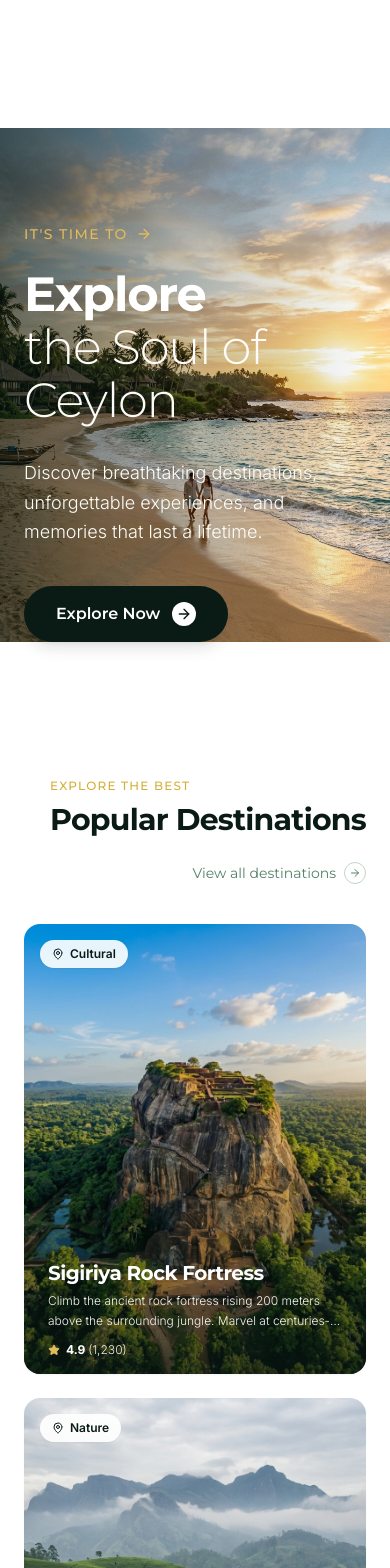
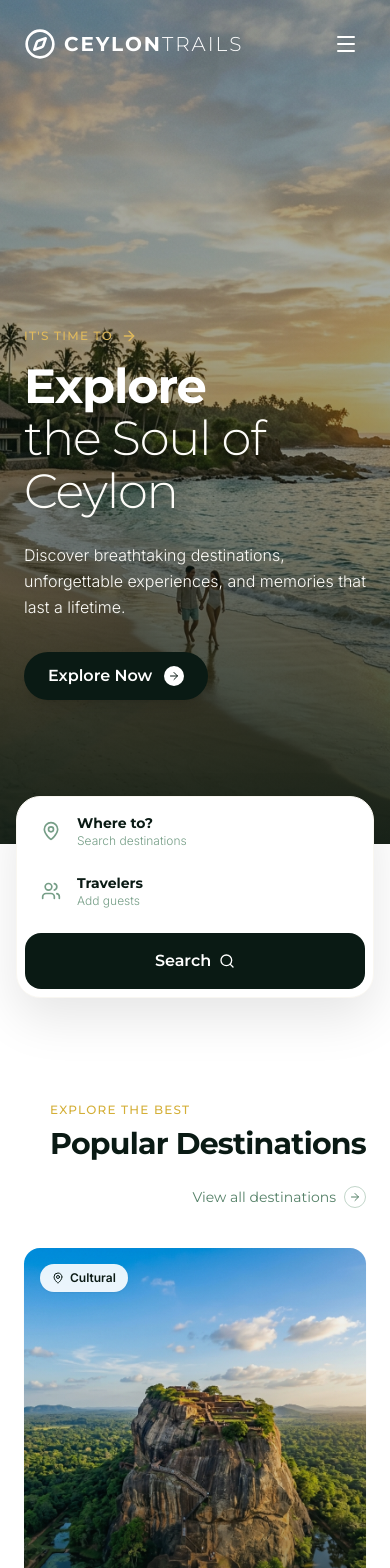
Before and after one commit to Ruvinsara23/CeylonTrails, a Next.js app: page / in a window 390 px wide. Shown: the top 1568 px of the page. Built offline with nearby package versions, Linux system fonts and the light colour scheme.

Commit message:
UI Polish: Navbar, Mobile Hero, Testimonial Grid, Filters, Animations

```diff
--- a/data/mock.ts
+++ b/data/mock.ts
@@ -142,6 +142,14 @@ export const testimonials: Testimonial[] = [
     avatar: 'https://picsum.photos/seed/face2/200/200',
     rating: 5,
   },
+  {
+    id: '3',
+    name: 'Elena Rossi',
+    location: 'Rome, Italy',
+    text: 'A perfect blend of culture and relaxation. The guides were incredibly knowledgeable and the boutique hotels were breathtaking.',
+    avatar: 'https://picsum.photos/seed/face3/200/200',
+    rating: 5,
+  },
 ];
 
 export const trustBadges = [
--- a/src/app/tours/page.tsx
+++ b/src/app/tours/page.tsx
@@ -48,7 +48,7 @@ export default function ToursPage() {
             transition={{ duration: 0.6, delay: 0.2 }}
             className="text-pearl-200/90 text-lg max-w-2xl mx-auto font-light"
           >
-            Choose from our carefully crafted experiences — from cultural deep-dives to breathtaking wildlife safaris.
+            Choose from our carefully crafted experiences, from cultural deep-dives to breathtaking wildlife safaris.
           </motion.p>
         </div>
       </section>
--- a/src/components/DestinationsGrid.tsx
+++ b/src/components/DestinationsGrid.tsx
@@ -35,7 +35,13 @@ export default function DestinationsGrid() {
 
         <div className="grid grid-cols-1 sm:grid-cols-2 lg:grid-cols-4 gap-6">
           {destinations.map((dest, i) => (
-            <ScrollReveal key={dest.id} delay={i * 0.1}>
+            <motion.div
+              key={dest.id}
+              initial={{ opacity: 0, x: -50 * i, y: 50, rotate: -5 * i }}
+              whileInView={{ opacity: 1, x: 0, y: 0, rotate: 0 }}
+              viewport={{ once: true, margin: "-50px" }}
+              transition={{ duration: 0.7, delay: i * 0.1, type: "spring", bounce: 0.2 }}
+            >
               <Link href={`/tours?destination=${dest.id}`} className="block group h-[450px]">
                 <div className="relative h-full w-full rounded-2xl overflow-hidden shadow-sm hover:shadow-2xl transition-all duration-500">
                   <Image
@@ -67,7 +73,7 @@ export default function DestinationsGrid() {
                   </div>
                 </div>
               </Link>
-            </ScrollReveal>
+            </motion.div>
           ))}
         </div>
       </div>
--- a/src/components/HeroSection.tsx
+++ b/src/components/HeroSection.tsx
@@ -7,8 +7,8 @@ import { ArrowRight, MapPin, Calendar, Users, Search } from 'lucide-react';
 
 export default function HeroSection() {
   return (
-    <section className="relative bg-white pt-32 pb-24 lg:pt-0 lg:pb-0">
-      <div className="lg:h-[85vh] w-full relative flex flex-col justify-center">
+    <section className="relative bg-white lg:pt-0 lg:pb-0">
+      <div className="min-h-[100svh] lg:min-h-0 lg:h-[85vh] w-full relative flex flex-col justify-center pb-24 lg:pb-0">
         {/* Background Image Container - Massive */}
         <div className="absolute inset-0 z-0">
           <Image
@@ -20,35 +20,35 @@ export default function HeroSection() {
             sizes="100vw"
           />
           {/* Subtle gradient so text is readable if it overlaps */}
-          <div className="absolute inset-0 bg-gradient-to-r from-forest-950/60 via-forest-950/20 to-transparent" />
+          <div className="absolute inset-0 bg-gradient-to-t from-forest-950/90 via-forest-950/40 to-forest-950/30 lg:bg-gradient-to-r lg:from-forest-950/60 lg:via-forest-950/20 lg:to-transparent" />
         </div>
 
         {/* Hero Text Content (Left aligned like Roamora) */}
-        <div className="relative z-10 container-wide px-6 w-full mt-24 lg:mt-0">
+        <div className="relative z-10 container-wide px-6 w-full mt-auto lg:mt-0 mb-12 lg:mb-0">
           <motion.div
             initial={{ opacity: 0, y: 30 }}
             animate={{ opacity: 1, y: 0 }}
             transition={{ duration: 0.8, ease: [0.16, 1, 0.3, 1] }}
             className="max-w-3xl"
           >
-            <span className="flex items-center gap-2 text-gold-400 font-heading font-medium uppercase tracking-widest text-sm mb-6">
+            <span className="flex items-center gap-2 text-gold-400 font-heading font-medium uppercase tracking-widest text-xs md:text-sm mb-4 lg:mb-6">
               It&apos;s time to <ArrowRight className="w-4 h-4" />
             </span>
-            <h1 className="font-heading font-bold text-5xl md:text-7xl lg:text-8xl text-white leading-[1.1] tracking-tight mb-8">
+            <h1 className="font-heading font-bold text-5xl md:text-7xl lg:text-8xl text-white leading-[1.1] tracking-tight mb-6 lg:mb-8">
               Explore <br />
               <span className="font-light text-pearl-100">the Soul of Ceylon</span>
             </h1>
-            <p className="text-pearl-100 text-lg md:text-xl font-light max-w-xl mb-10 leading-relaxed">
+            <p className="text-pearl-100 text-base md:text-xl font-light max-w-xl mb-8 lg:mb-10 leading-relaxed">
               Discover breathtaking destinations, unforgettable experiences, and memories that last a lifetime.
             </p>
 
             <Link
               href="/tours"
-              className="inline-flex items-center gap-3 px-8 py-4 bg-forest-950 text-white font-heading font-semibold rounded-full hover:bg-gold-500 hover:text-forest-950 transition-all duration-300 shadow-lg"
+              className="inline-flex items-center gap-3 px-6 py-3 lg:px-8 lg:py-4 bg-forest-950 text-white font-heading font-semibold rounded-full hover:bg-gold-500 hover:text-forest-950 transition-all duration-300 shadow-lg"
             >
               Explore Now
-              <div className="bg-white text-forest-950 rounded-full p-1">
-                <ArrowRight className="w-4 h-4" />
+              <div className="bg-white text-forest-950 rounded-full p-1 lg:p-2">
+                <ArrowRight className="w-3 h-3 lg:w-4 lg:h-4" />
               </div>
             </Link>
           </motion.div>
@@ -56,46 +56,46 @@ export default function HeroSection() {
       </div>
 
       {/* Floating Booking/Search Bar */}
-      <div className="relative z-20 container-wide px-6 -mt-16 hidden lg:block">
+      <div className="relative z-20 container-wide px-4 lg:px-6 -mt-12 lg:-mt-16 mb-16 lg:mb-0">
         <motion.div
           initial={{ opacity: 0, y: 30 }}
           animate={{ opacity: 1, y: 0 }}
           transition={{ duration: 0.8, delay: 0.3 }}
-          className="bg-white rounded-2xl shadow-[0_20px_50px_rgba(0,0,0,0.1)] p-4 flex items-center justify-between border border-pearl-200"
+          className="bg-white rounded-3xl lg:rounded-2xl shadow-[0_20px_50px_rgba(0,0,0,0.1)] p-2 lg:p-4 flex flex-col lg:flex-row items-center justify-between border border-pearl-200 gap-2 lg:gap-0"
         >
-          <div className="flex-1 flex items-center gap-4 px-6 border-r border-pearl-200">
-            <MapPin className="text-forest-400 w-6 h-6" />
-            <div>
+          <div className="w-full lg:flex-1 flex items-center gap-4 px-4 py-2 lg:py-0 lg:px-6 lg:border-r border-pearl-200">
+            <MapPin className="text-forest-400 w-5 h-5 lg:w-6 lg:h-6" />
+            <div className="flex-1">
               <p className="font-heading font-bold text-forest-950 text-sm">Where to?</p>
               <p className="text-forest-400 text-xs font-light">Search destinations</p>
             </div>
           </div>
 
-          <div className="flex-1 flex items-center gap-4 px-6 border-r border-pearl-200">
-            <Calendar className="text-forest-400 w-6 h-6" />
-            <div>
+          <div className="w-full lg:flex-1 hidden md:flex items-center gap-4 px-4 py-2 lg:py-0 lg:px-6 lg:border-r border-pearl-200">
+            <Calendar className="text-forest-400 w-5 h-5 lg:w-6 lg:h-6" />
+            <div className="flex-1">
               <p className="font-heading font-bold text-forest-950 text-sm">Check in</p>
               <p className="text-forest-400 text-xs font-light">Add dates</p>
             </div>
           </div>
 
-          <div className="flex-1 flex items-center gap-4 px-6 border-r border-pearl-200">
-            <Calendar className="text-forest-400 w-6 h-6" />
-            <div>
+          <div className="w-full lg:flex-1 hidden md:flex items-center gap-4 px-4 py-2 lg:py-0 lg:px-6 lg:border-r border-pearl-200">
+            <Calendar className="text-forest-400 w-5 h-5 lg:w-6 lg:h-6" />
+            <div className="flex-1">
               <p className="font-heading font-bold text-forest-950 text-sm">Check out</p>
               <p className="text-forest-400 text-xs font-light">Add dates</p>
             </div>
           </div>
 
-          <div className="flex-1 flex items-center gap-4 px-6">
-            <Users className="text-forest-400 w-6 h-6" />
-            <div>
+          <div className="w-full lg:flex-1 flex items-center gap-4 px-4 py-2 lg:py-0 lg:px-6">
+            <Users className="text-forest-400 w-5 h-5 lg:w-6 lg:h-6" />
+            <div className="flex-1">
               <p className="font-heading font-bold text-forest-950 text-sm">Travelers</p>
               <p className="text-forest-400 text-xs font-light">Add guests</p>
             </div>
           </div>
 
-          <Link href="/book" className="bg-forest-950 text-white px-8 py-4 rounded-xl font-heading font-semibold flex items-center gap-2 hover:bg-gold-500 hover:text-forest-950 transition-colors">
+          <Link href="/book" className="w-full lg:w-auto bg-forest-950 text-white px-6 py-4 lg:px-8 lg:py-4 rounded-2xl lg:rounded-xl font-heading font-semibold flex justify-center lg:justify-start items-center gap-2 hover:bg-gold-500 hover:text-forest-950 transition-colors mt-2 lg:mt-0">
             Search <Search className="w-4 h-4" />
           </Link>
         </motion.div>
--- a/src/components/Testimonials.tsx
+++ b/src/components/Testimonials.tsx
@@ -49,8 +49,8 @@ export default function Testimonials() {
           {/* Bento Box Grid */}
           <div className="grid grid-cols-1 md:grid-cols-2 lg:grid-cols-3 gap-6">
             {testimonials.map((testimonial, idx) => (
-              <ScrollReveal key={testimonial.id} delay={idx * 0.1}>
-                <div className={`bg-pearl-50 p-8 rounded-3xl border border-pearl-200 shadow-sm flex flex-col h-full ${idx === 0 ? 'md:col-span-2 lg:col-span-2 bg-forest-950 text-white' : ''}`}>
+              <ScrollReveal key={testimonial.id} delay={idx * 0.1} className={idx === 0 ? 'md:col-span-2 lg:col-span-2' : ''}>
+                <div className={`bg-pearl-50 p-8 rounded-3xl border border-pearl-200 shadow-sm flex flex-col h-full ${idx === 0 ? 'bg-forest-950 text-white' : ''}`}>
                   <Quote className={`w-8 h-8 mb-6 ${idx === 0 ? 'text-gold-500' : 'text-pearl-300'}`} />
                   <p className={`text-lg font-light leading-relaxed flex-grow mb-8 ${idx === 0 ? 'text-white md:text-2xl' : 'text-forest-700'}`}>
                     "{testimonial.text}"
@@ -78,7 +78,7 @@ export default function Testimonials() {
             ))}
 
             {/* Extra Bento Card for CTA */}
-            <ScrollReveal delay={0.2}>
+            <ScrollReveal delay={0.2} className="md:col-span-2 lg:col-span-2">
               <div className="bg-gold-400 p-8 rounded-3xl shadow-sm flex flex-col items-center justify-center text-center h-full min-h-[300px]">
                 <h3 className="font-heading font-bold text-3xl text-forest-950 mb-4">Ready to Write Your Story?</h3>
                 <p className="text-forest-950/80 mb-8 font-light">Join thousands of travelers who have experienced the magic of Sri Lanka.</p>
```
Also changed, not shown: src/app/tours/[id]/page.tsx (+17 -7 lines), src/components/FilterBar.tsx (+15 -24 lines), src/components/Navbar.tsx (+15 -8 lines), 1 other file (tests, documents, lock files or other folders).
